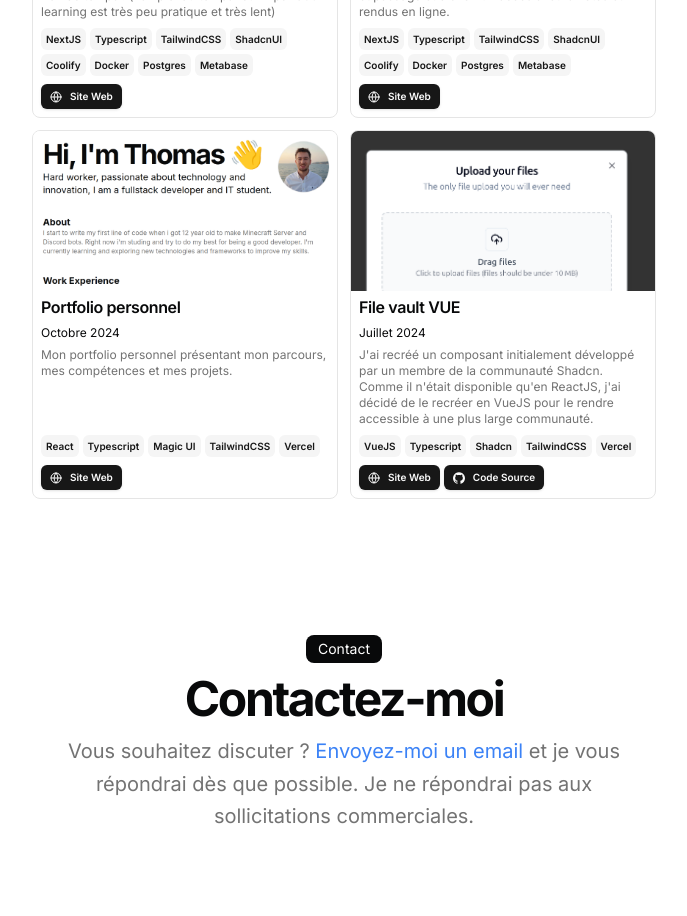
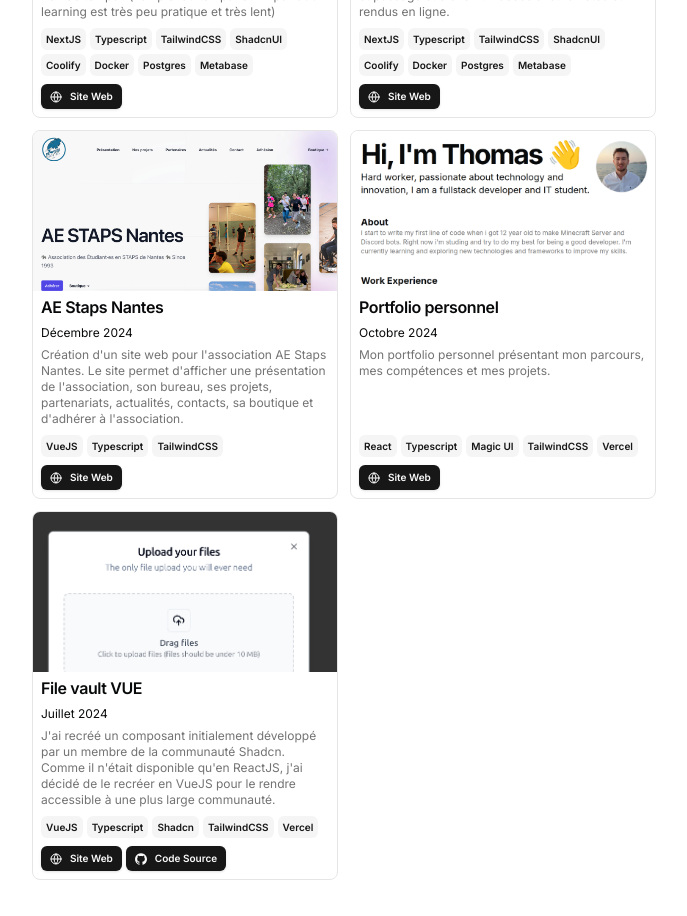
Before and after one commit to ThomasTartrau/portfolio-bts, a Next.js app: page / in a window 1280 px wide. Shown: the part 2640-3556 px from the top of the page, without its empty margins (296-983 px from the left). Built offline with nearby package versions, Linux system fonts and the light colour scheme.

Commit message:
chore: add ae staps nantes

```diff
--- a/src/data/resume.tsx
+++ b/src/data/resume.tsx
@@ -214,6 +214,27 @@ export const DATA = {
       video: "",
     },
     {
+      title: "AE Staps Nantes",
+      href: "https://ae-staps-nantes.fr/",
+      dates: "Décembre 2024",
+      active: true,
+      description: "Création d'un site web pour l'association AE Staps Nantes. Le site permet d'afficher une présentation de l'association, son bureau, ses projets, partenariats, actualités, contacts, sa boutique et d'adhérer à l'association.",
+      technologies: [
+        "VueJS",
+        "Typescript",
+        "TailwindCSS",
+      ],
+      links: [
+        {
+          type: "Site Web",
+          href: "https://ae-staps-nantes.fr/",
+          icon: <Icons.globe className="size-3" />,
+        },
+      ],
+      image: "/ae-staps-nantes.png",
+      video: "",
+    },
+    {
       title: "Portfolio personnel",
       href: "https://tartrau.fr",
       dates: "Octobre 2024",
```
Also changed, not shown: public/ae-staps-nantes.png (added).
